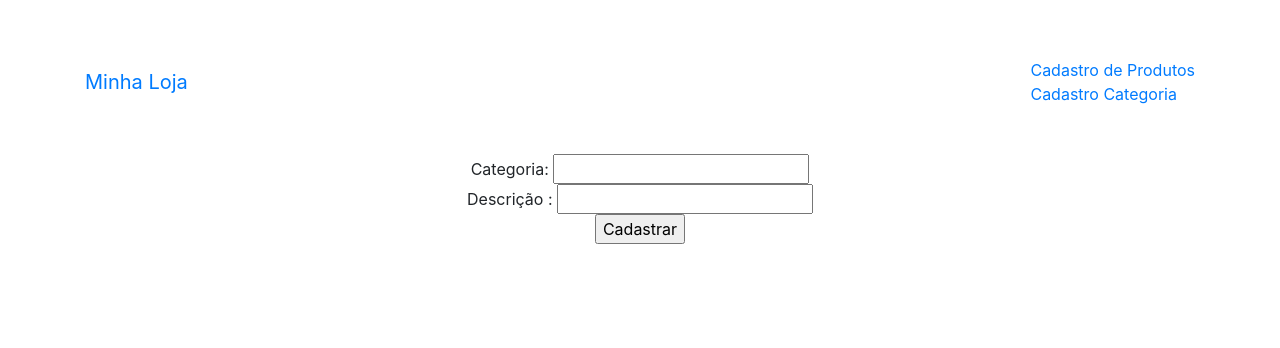
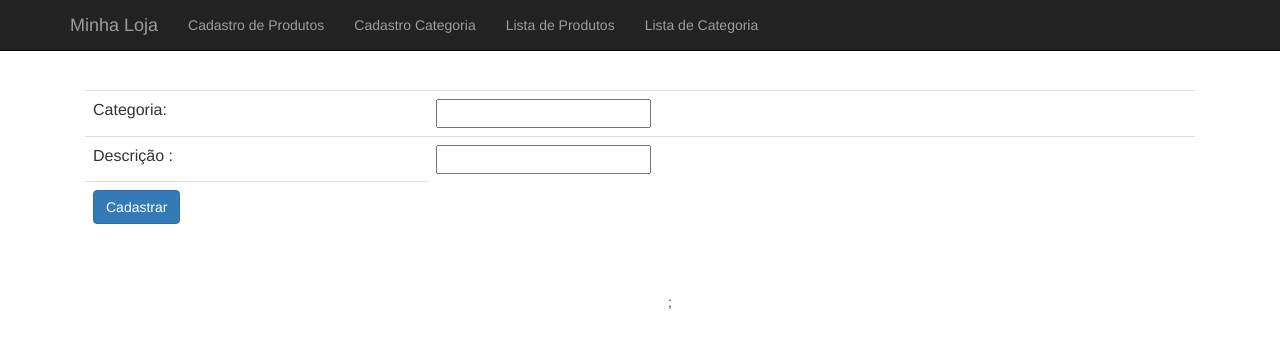
Before and after one commit to IsabelleH02/PhpcomMysql, a PHP site: page /cadastro_categoria.php in a window 1280 px wide. Shown: the top 348 px of the page. Run offline with PHP 8.4, Linux system fonts and the light colour scheme; data that the repository does not hold is empty.

Commit message:
Listagem de produtos e categoria

```diff
--- a/cabecalho.php
+++ b/cabecalho.php
@@ -2,7 +2,7 @@
   <head>
     <title> Loja Virtual</title>
     <metacharset="utf-8">
-    <link href="css/bootstrap.css" rel="stylesheet"/>
+    <link href="http://maxcdn.bootstrapcdn.com/bootstrap/3.3.7/css/bootstrap.min.css" rel="stylesheet"/>
     <link href="css/ecommerce.css" rel="stylesheet"/>
   </head>
   <body>
@@ -13,12 +13,13 @@
         </div>
         <div>
           <ul class="nav navbar-nav">
-        <div>
-          <li><a href="cadastro_produto.php"> Cadastro de Produtos </a><br>
+          <li><a href="cadastro_produto.php"> Cadastro de Produtos </a>
           <li><a href="cadastro_categoria.php"> Cadastro Categoria </a>
+          <li><a href="listar_produtos.php"> Lista de Produtos</a>
+          <li><a href="listar_categoria.php"> Lista de Categoria</a>
         </ul>
         </div>
       </div>
     </div>
-    <div class="container">
-    <div class="principal">
+      <div class="container">
+        <div class="principal">
--- a/cadastro_categoria.php
+++ b/cadastro_categoria.php
@@ -1,7 +1,19 @@
 <?php include("cabecalho.php"); ?>
-<form action="/salva_categoria.php" method="post">
-  Categoria: <input type="text" name="nome_categoria"/><br>
-  Descrição : <input type="text" name="descricao"/><br>
 
-  <input type="submit" value="Cadastrar"/>
+  <form action="/salva_categoria.php" method="post">
+    <table class="table">
+      <tr>
+        <td>Categoria:</td>
+        <td> <input type="text" name="nome_categoria"/></td>
+      </tr>
+      <tr>
+        <td>Descrição :</td>
+        <td><input type="text" name="descricao"/></td>
+      </tr>
+        <tr>
+          <td><input class = "btn btn-primary" type="submit" value="Cadastrar"/></td>
+        </tr>
+      </table>
+    </form>
+<?php include("listar_categoria.php");?>
 <?php include("rodape.php"); ?>
--- /dev/null
+++ b/categoria_bd.php
@@ -0,0 +1,19 @@
+<?php
+function listar_categoria($conexao){
+  $categorias = array();
+  $query = "SELECT * FROM CATEGORIA";
+  $resultado = mysqli_query($conexao,$query);
+
+  while($categoria = mysqli_fetch_assoc($resultado)){
+    array_push($categorias,$categoria);
+  }
+  return $categorias;
+}
+function insereCategoria($conexao,$categoria,$descricao){
+  $query ="Insert into CATEGORIA (NOME,DESCRICAO) values ('{$categoria}', '{$descricao}')";
+  $resultado_categoria = mysqli_query($conexao, $query);
+  return $resultado_categoria;
+}
+
+
+?>
--- /dev/null
+++ b/listar_categoria.php
@@ -0,0 +1,18 @@
+<?php
+include("cabecalho.php");
+include("bd.php");
+include("categoria_bd.php");?>
+<table class="table">;
+<?php
+$categorias = listar_categoria($conexao);
+foreach ($categorias as $categoria) {
+?>
+  <tr>
+    <td><?= $categoria['NOME']?></td>
+    <td><?= $categoria['DESCRICAO']?></td>
+  </tr>
+<?php
+}
+?>
+</table>
+<?php include("rodape.php");?>
--- a/salva_categoria.php
+++ b/salva_categoria.php
@@ -1,12 +1,6 @@
 <?php
 include("cabecalho.php");
 include("bd.php");
-
-function insereCategoria($conexao,$categoria,$descricao){
-  $query ="Insert into CATEGORIA (NOME,DESCRICAO) values ('{$categoria}', '{$descricao}')";
-  $resultado = mysqli_query($conexao, $query);
-  return $resultado;
-}
 
 $categoria = $_POST["nome_categoria"];
 $descricao = $_POST["descricao"];
```
Also changed, not shown: cadastro_produto.php (+16 -6 lines), listar_produtos.php (added, +18 -0 lines), produto_bd.php (added, +18 -0 lines), salva_produto.php (+1 -7 lines).
